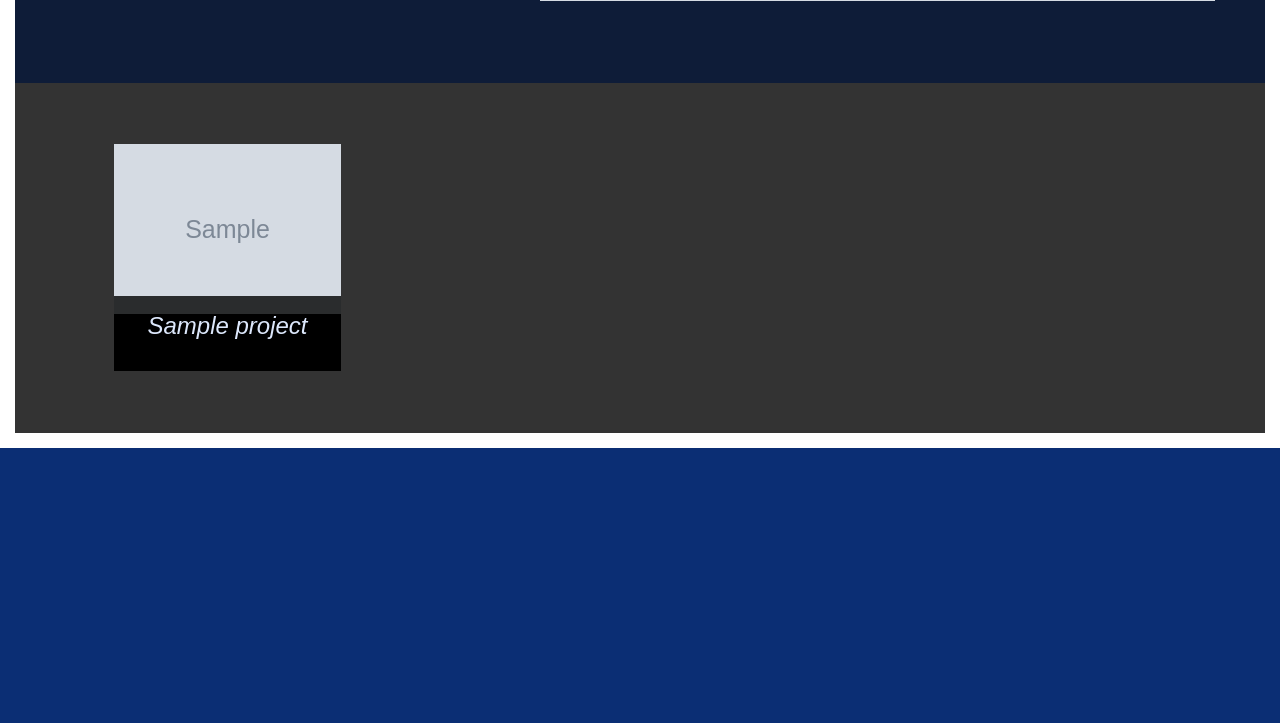
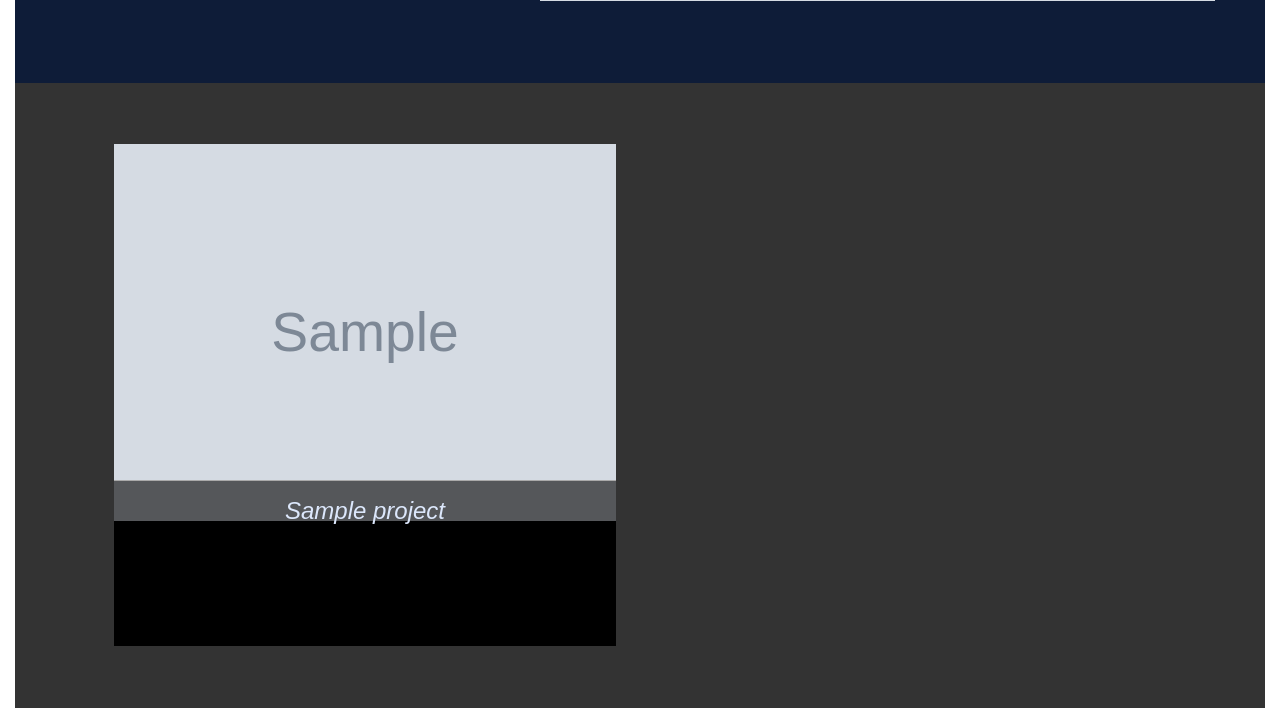
Before and after one commit to engineerclark/mclarkpw, a Django app: page /web/ in a window 1280 px wide. Shown: the part 2092-2815 px from the top of the page. Before the commit the page ends 2540 px from the top, so only its background shows below. Run offline with Django 3.2, Linux system fonts and the light colour scheme; tables that the repository leaves empty hold one stand-in row (values such as "Sample post"); grey boxes marked "Sample" are stand-in pictures; some web fonts are replaced.

Commit message:
Updated styles for web dev portfolio changes

```diff
--- a/mclarkpw/assets/css/screen.css
+++ b/mclarkpw/assets/css/screen.css
@@ -707,21 +707,25 @@ nav.docked {
   padding-bottom: 0;
 }
 /* line 37, ../../compass/sass/_webdev.scss */
+.recent-work .project {
+  display: none;
+}
+/* line 41, ../../compass/sass/_webdev.scss */
 .recent-work .column {
   float: left;
   padding: 0 4%;
   overflow: auto;
   margin-bottom: 3rem;
 }
-/* line 43, ../../compass/sass/_webdev.scss */
+/* line 47, ../../compass/sass/_webdev.scss */
 .recent-work p, .recent-work ul {
   color: #00aeef;
 }
-/* line 46, ../../compass/sass/_webdev.scss */
+/* line 50, ../../compass/sass/_webdev.scss */
 .recent-work li {
   padding-left: 1.2em;
 }
-/* line 49, ../../compass/sass/_webdev.scss */
+/* line 53, ../../compass/sass/_webdev.scss */
 .recent-work li:before {
   content: '';
   display: inline-block;
@@ -730,33 +734,33 @@ nav.docked {
   margin-left: -1.2em;
   color: #39b54a;
 }
-/* line 59, ../../compass/sass/_webdev.scss */
+/* line 63, ../../compass/sass/_webdev.scss */
 .recent-work .info h2 {
   font-size: 1.33rem;
 }
-/* line 62, ../../compass/sass/_webdev.scss */
+/* line 66, ../../compass/sass/_webdev.scss */
 .recent-work .info h3 {
   font-size: 1rem;
 }
-/* line 66, ../../compass/sass/_webdev.scss */
+/* line 70, ../../compass/sass/_webdev.scss */
 .recent-work .subsection {
   margin-bottom: 2rem;
 }
-/* line 69, ../../compass/sass/_webdev.scss */
+/* line 73, ../../compass/sass/_webdev.scss */
 .recent-work .project-url, .recent-work a {
   text-decoration: none;
   color: inherit;
   font-style: italic;
 }
-/* line 81, ../../compass/sass/_webdev.scss */
+/* line 85, ../../compass/sass/_webdev.scss */
 .recent-work em a {
   text-decoration: underline;
 }
-/* line 85, ../../compass/sass/_webdev.scss */
+/* line 89, ../../compass/sass/_webdev.scss */
 .recent-work .screenshot img {
   width: 100%;
 }
-/* line 88, ../../compass/sass/_webdev.scss */
+/* line 92, ../../compass/sass/_webdev.scss */
 .recent-work .thumbnails {
   background: #333;
   clear: both;
@@ -764,20 +768,26 @@ nav.docked {
   overflow: auto;
   width: 100%;
 }
-/* line 95, ../../compass/sass/_webdev.scss */
+/* line 99, ../../compass/sass/_webdev.scss */
 .recent-work .thumbnails .thumbnail {
   width: 25%;
   float: left;
   position: relative;
   box-sizing: content-box;
 }
-/* line 100, ../../compass/sass/_webdev.scss */
+@media screen and (max-width: 80em) {
+  /* line 99, ../../compass/sass/_webdev.scss */
+  .recent-work .thumbnails .thumbnail {
+    width: 50%;
+  }
+}
+/* line 109, ../../compass/sass/_webdev.scss */
 .recent-work .thumbnails .thumbnail:before {
   content: "";
   display: block;
   padding-top: 100%;
 }
-/* line 106, ../../compass/sass/_webdev.scss */
+/* line 115, ../../compass/sass/_webdev.scss */
 .recent-work .thumbnails .thumbnail a {
   position: absolute;
   top: 0;
@@ -793,7 +803,7 @@ nav.docked {
   background-color: #000;
   background-size: contain;
 }
-/* line 121, ../../compass/sass/_webdev.scss */
+/* line 130, ../../compass/sass/_webdev.scss */
 .recent-work .thumbnails .thumbnail a .label {
   width: 100%;
   height: 33%;
@@ -801,10 +811,12 @@ nav.docked {
   left: 0;
   bottom: 0;
   text-align: center;
-  background: rgba(0, 0, 0, 0.8);
+  background: rgba(0, 0, 0, 0.6);
   padding: 0.5rem;
+  border-top: 1px solid #aaa;
+  overflow: hidden;
 }
-/* line 132, ../../compass/sass/_webdev.scss */
+/* line 143, ../../compass/sass/_webdev.scss */
 .recent-work .thumbnails .thumbnail img {
   height: auto;
   width: 100%;
--- a/mclarkpw/compass/sass/_webdev.scss
+++ b/mclarkpw/compass/sass/_webdev.scss
@@ -33,6 +33,10 @@
   background: $darkblue;
   overflow: auto;
   padding-bottom: 0;
+
+  .project {
+    display: none;
+  }
 
   .column {
     float: left;
@@ -97,6 +101,11 @@
       float: left;
       position: relative;
       box-sizing: content-box;
+
+      @media screen and (max-width: 80em) {
+        width: 50%;
+      }
+
       &:before {
         content: "";
         display: block;
@@ -125,8 +134,10 @@
           left: 0;
           bottom: 0;
           text-align: center;
-          background: rgba(0,0,0,0.8);
+          background: rgba(0,0,0,0.6);
           padding: 0.5rem;
+          border-top: 1px solid #aaa;
+          overflow: hidden;
         }
       }
       img {
```
